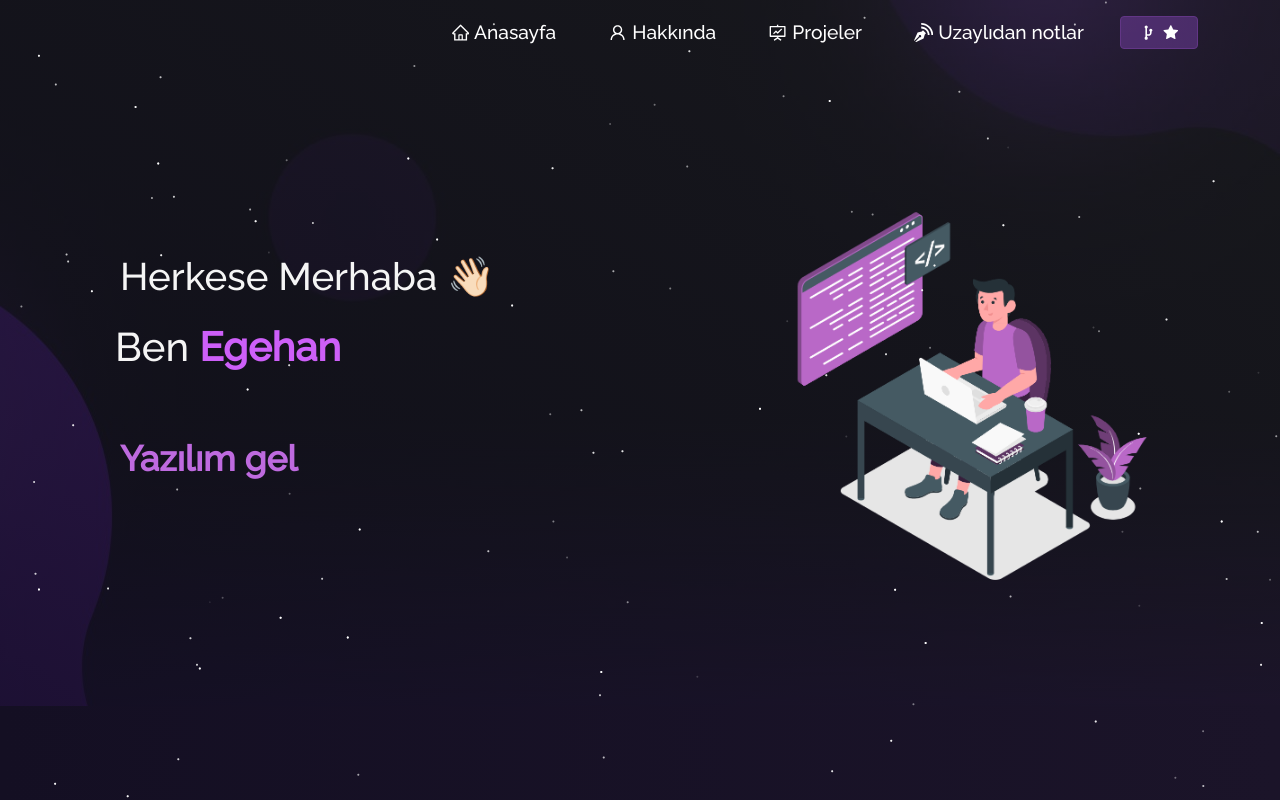
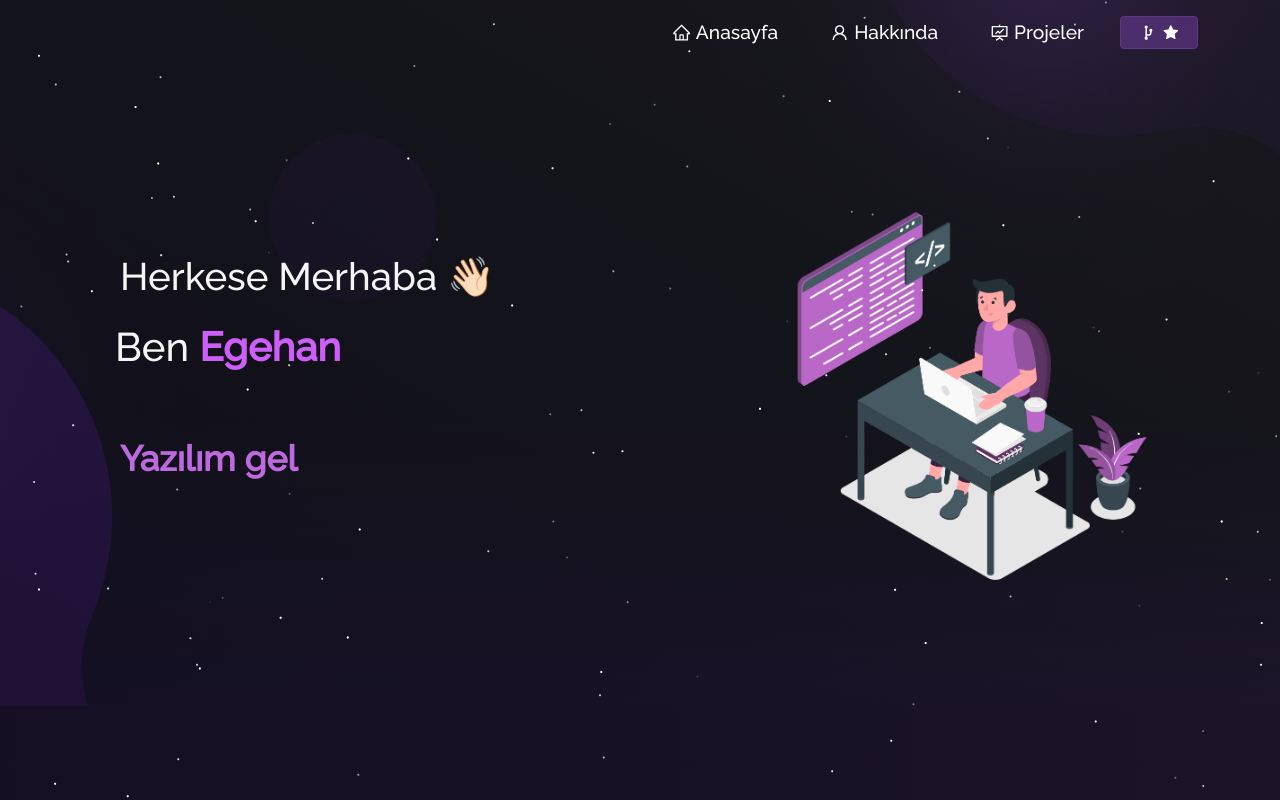
Before and after one commit to VastSea0/egehan, a React (Create React App) app: page / in a window 1280 px wide. Shown: the top 800 px of the page. Built offline with nearby package versions, Linux system fonts and the light colour scheme.

Commit message:
Comment out the "Uzaylıdan notlar" Nav.Link in Navbar component

```diff
--- a/src/components/Navbar.js
+++ b/src/components/Navbar.js
@@ -80,7 +80,7 @@ function NavBar() {
                 Projeler
               </Nav.Link>
             </Nav.Item>
-            <Nav.Item>
+            {/* <Nav.Item>
               <Nav.Link
                 href="https://uzaylinin-notlari.netlify.app/"
                 target="_blank"
@@ -88,7 +88,7 @@ function NavBar() {
               >
                 <ImBlog style={{ marginBottom: "2px" }} /> Uzaylıdan notlar
               </Nav.Link>
-            </Nav.Item>
+            </Nav.Item> */}
 
             <Nav.Item className="fork-btn">
               <Button
```
